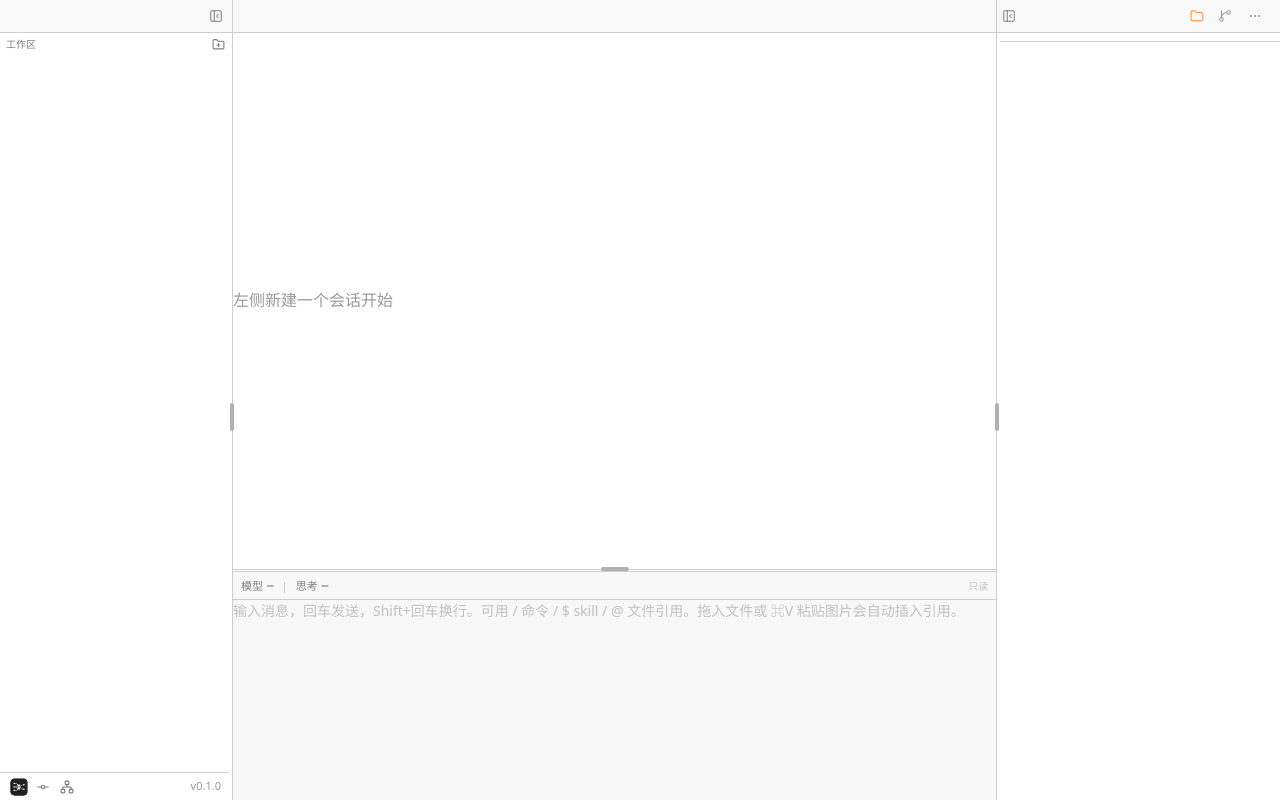
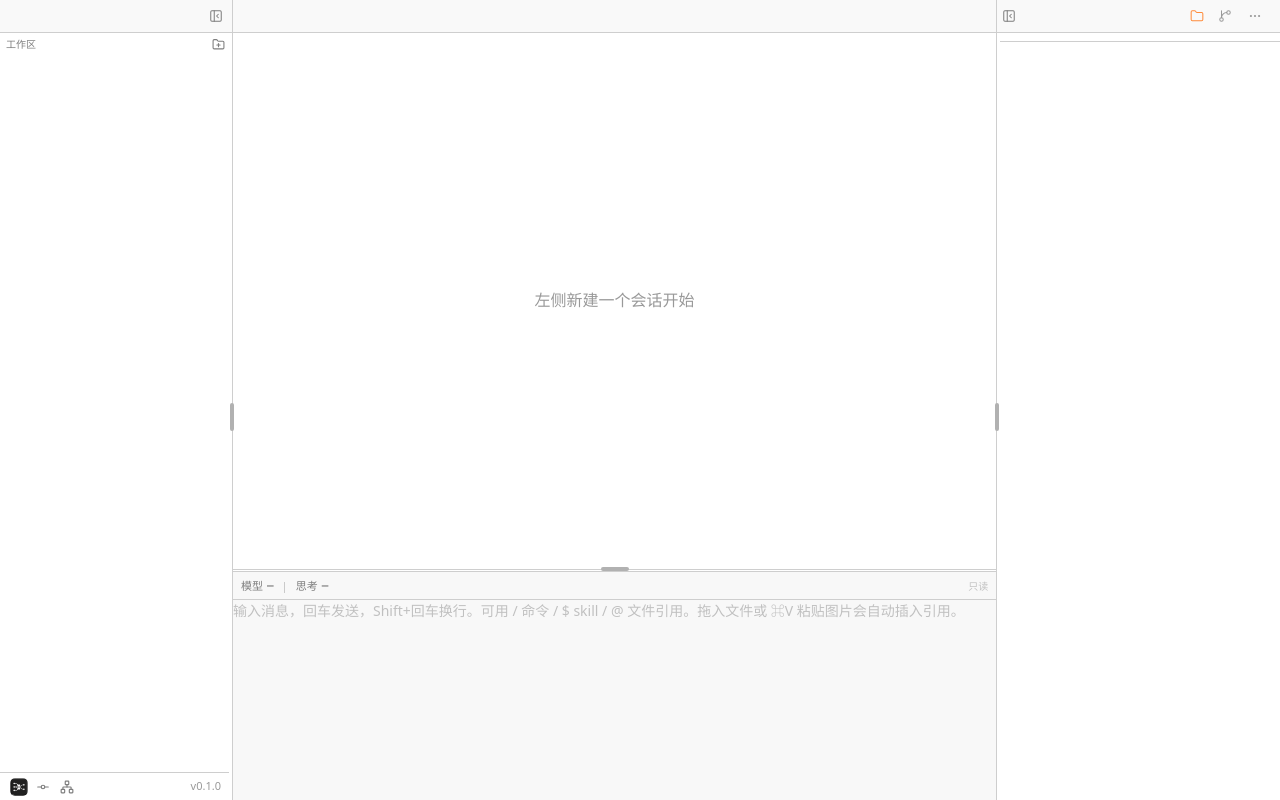
Before and after one commit to chenxiangning/tmd-cli, a React (Vite) app: page / in a window 1280 px wide. Built offline with nearby package versions, Linux system fonts and the light colour scheme.

Commit message:
refactor(app-shell): 文件预览提升为独立通栏面板 —— 打开文件时 terminal 不再被横向压缩,editor 以条件列插在中栏与右栏之间(可拖),MainPanel 回归纯上下结构

```diff
--- a/src/app-shell/AppShell.tsx
+++ b/src/app-shell/AppShell.tsx
@@ -1,14 +1,14 @@
 /**
- * 客户端主页外壳 —— 三栏可拖布局 + composer 高度可拖 + 顶栏 macOS 融合。
+ * 客户端主页外壳 —— 横向多栏可拖布局(文件预览为条件通栏) + composer 高度可拖 + 顶栏 macOS 融合。
  *
- * 布局(横向 3 栏,全部可拖):
+ * 布局(横向最多 4 栏,全部可拖):
  * ┌────────────────────────────────────────────────────────┐
  * │ 头部(macOS 红黄绿 + 面包屑 + 挂点)                       │
- * ├──────────┬──────────────────────────────┬──────────────┤
- * │ session  │  幕布(terminal)             │  files       │
- * │ (可拖)   │  + 文件 tab(有打开时)      │  (可拖)      │
- * │          │  + composer(高度可拖)      │              │
- * ├──────────┴──────────────────────────────┴──────────────┤
+ * ├──────────┬───────────────────┬───────────┬─────────────┤
+ * │ session  │  幕布(terminal)  │           │  files      │
+ * │ (可拖)   │  ─────────────  │  文件预览  │  (可拖)     │
+ * │          │  composer       │ (占满竖屏) │             │
+ * ├──────────┴───────────────────┴───────────┴─────────────┤
  * │ 底部状态栏                                              │
  * └────────────────────────────────────────────────────────┘
  *
@@ -167,46 +167,23 @@ function EditorCenter() {
 }
 
 /**
- * 中央幕布 —— 文件 tab 与会话独立:
- * - 无 session + 有 tab → 中央直接是 EditorCenter
- * - 无 session + 无 tab → "新建会话"占位
- * - 有 session + 无 tab → 纯 TerminalView
- * - 有 session + 有 tab → terminal | editor 双栏
- *
- * 底部 composer 与主区之间可拖。
+ * 中央幕布 —— 上下结构:terminal(无 session 时占位) + composer,高度可拖。
+ * 文件预览不在此层:提升为外层水平 group 的独立通栏面板(见 AppShell),
+ * 打开文件时 terminal 不再被横向压缩。
  */
 function MainPanel() {
   const activeId = host.getActiveSessionId();
-  const { tabs } = useEditorTabs();
-  const showEditor = tabs.length > 0;
 
   return (
     <PanelGroup orientation="vertical" id="tmd.main.vertical">
       <Panel defaultSize={70} minSize={30} id="canvas">
-        <div className="flex h-full w-full">
-          {!activeId && showEditor && <EditorCenter />}
-          {!activeId && !showEditor && (
-            <div className="flex h-full items-center justify-center text-(--tmd-fg-subtle)">
-              左侧新建一个会话开始
-            </div>
-          )}
-          {activeId && !showEditor && (
-            <TerminalView key={activeId} sessionId={activeId} />
-          )}
-          {activeId && showEditor && (
-            <PanelGroup orientation="horizontal" id="tmd.main.horizontal">
-              <Panel defaultSize={70} minSize={30} id="terminal">
-                <div className="h-full w-full">
-                  <TerminalView key={activeId} sessionId={activeId} />
-                </div>
-              </Panel>
-              <PanelResizeHandle className="panel-handle panel-handle-v" />
-              <Panel defaultSize={30} minSize={15} id="editor">
-                <EditorCenter />
-              </Panel>
-            </PanelGroup>
-          )}
-        </div>
+        {activeId ? (
+          <TerminalView key={activeId} sessionId={activeId} />
+        ) : (
+          <div className="flex h-full items-center justify-center text-(--tmd-fg-subtle)">
+            左侧新建一个会话开始
+          </div>
+        )}
       </Panel>
       <PanelResizeHandle className="panel-handle panel-handle-h" />
       <Panel defaultSize={30} minSize={10} id="composer">
@@ -315,6 +292,7 @@ export function AppShell() {
   const { mode: filePanelMode } = useFilePanel();
   const [leftOpen, toggleLeft] = usePersistedToggle("shell.left", true);
   const [rightOpen, toggleRight] = usePersistedToggle("shell.right", true);
+  const { tabs } = useEditorTabs();
   const [leftAsideRef, leftAsideWidth] = useElementWidth();
   const [rightAsideRef, rightAsideWidth] = useElementWidth();
   /* 经典滚动条会吃掉滚动容器的内容宽度:实测一次,供顶栏折叠按钮让位对齐。 */
@@ -363,6 +341,16 @@ export function AppShell() {
           <MainPanel />
         </Panel>
 
+        {/* 文件预览:有打开 tab 时出现,占满竖屏,位于中栏与右栏之间(可拖) */}
+        {tabs.length > 0 && (
+          <>
+            <PanelResizeHandle className="panel-handle panel-handle-v panel-handle-line-l" />
+            <Panel defaultSize={60} minSize={15} id="editor">
+              <EditorCenter />
+            </Panel>
+          </>
+        )}
+
         {rightOpen && (
           <>
             <PanelResizeHandle className="panel-handle panel-handle-v panel-handle-line-l" />
```
